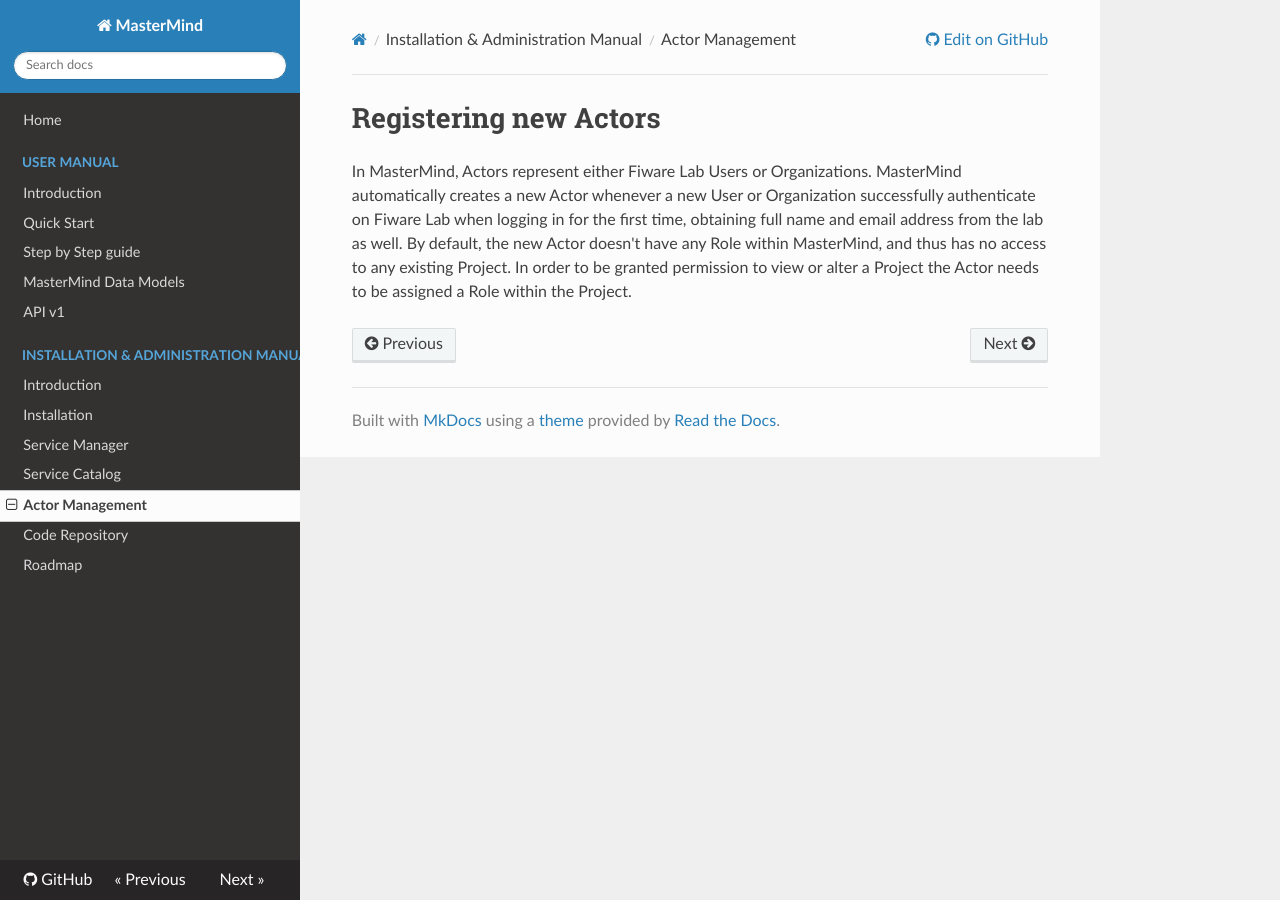
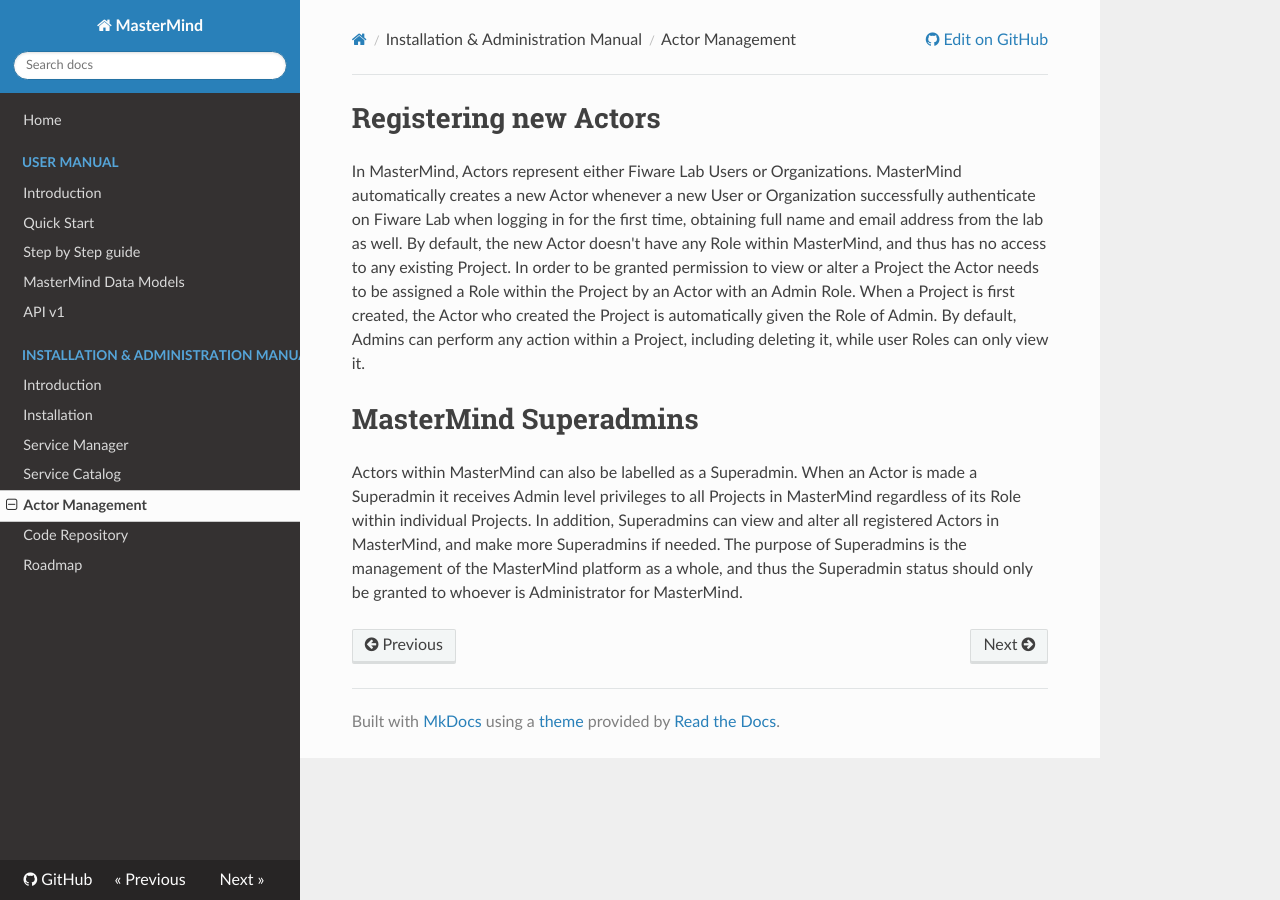
Before and after one commit to martel-innovate/MasterMind, an MkDocs documentation site: the page built from docs/admin/actor_management.md, in a window 1280 px wide. Built offline with MkDocs 1.6.1, drawn with Linux system fonts in a browser that asks for light colours; nearby versions of some CDN libraries; comment, search, counter and statistics services are not loaded; old or Windows-style settings are respelled for this version of MkDocs.

```diff
--- a/docs/admin/actor_management.md
+++ b/docs/admin/actor_management.md
@@ -6,4 +6,18 @@ successfully authenticate on Fiware Lab when logging in for the first time,
 obtaining full name and email address from the lab as well. By default, the new
 Actor doesn't have any Role within MasterMind, and thus has no access to any
 existing Project. In order to be granted permission to view or alter a Project
-the Actor needs to be assigned a Role within the Project.
+the Actor needs to be assigned a Role within the Project by an Actor with an
+Admin Role. When a Project is first created, the Actor who created the Project
+is automatically given the Role of Admin. By default, Admins can perform any
+action within a Project, including deleting it, while user Roles can only view
+it.
+
+# MasterMind Superadmins
+
+Actors within MasterMind can also be labelled as a Superadmin. When an Actor is
+made a Superadmin it receives Admin level privileges to all Projects in
+MasterMind regardless of its Role within individual Projects. In addition,
+Superadmins can view and alter all registered Actors in MasterMind, and make
+more Superadmins if needed. The purpose of Superadmins is the management of
+the MasterMind platform as a whole, and thus the Superadmin status should only
+be granted to whoever is Administrator for MasterMind.
```
Also changed, not shown: docker-compose.yml (+4 -4 lines).
